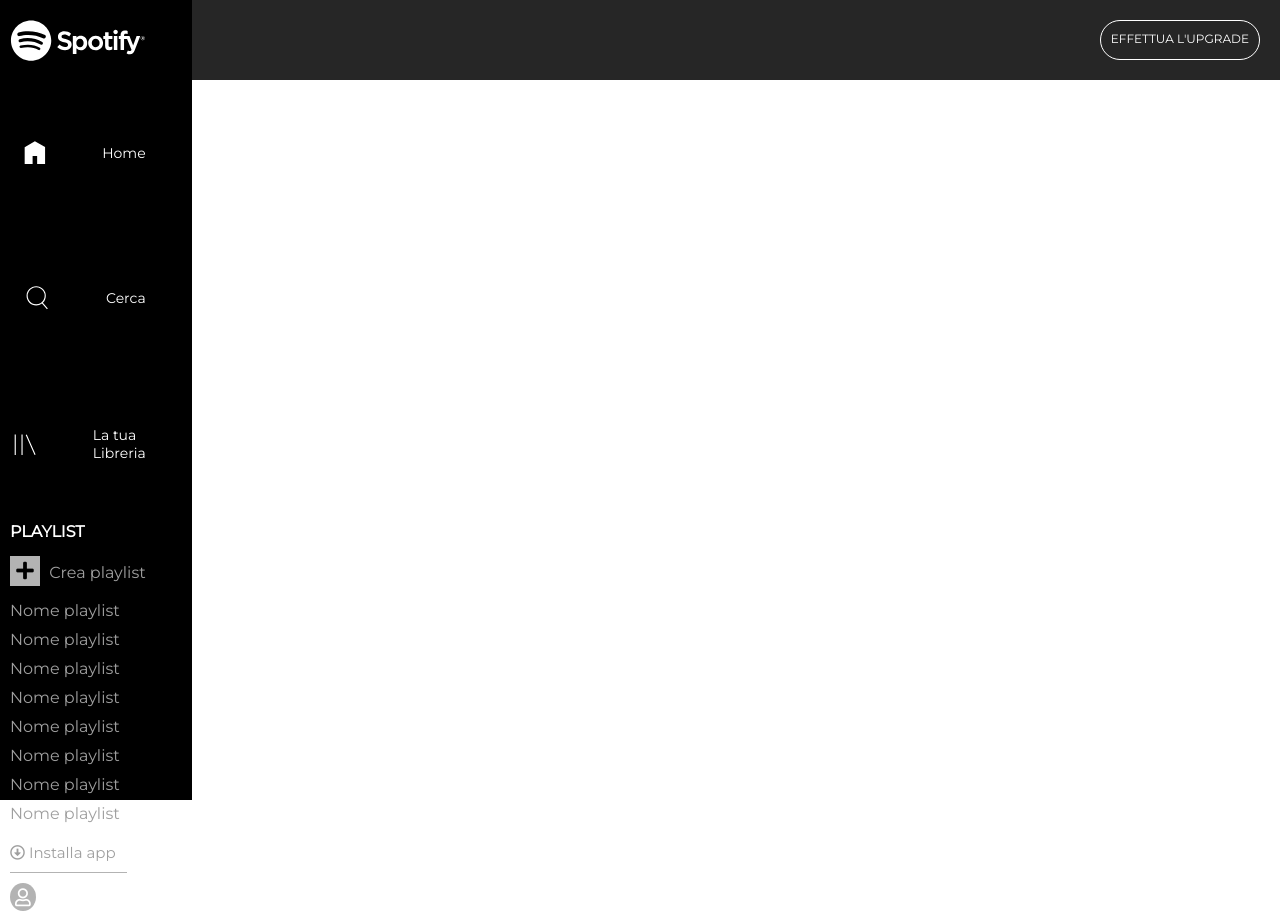
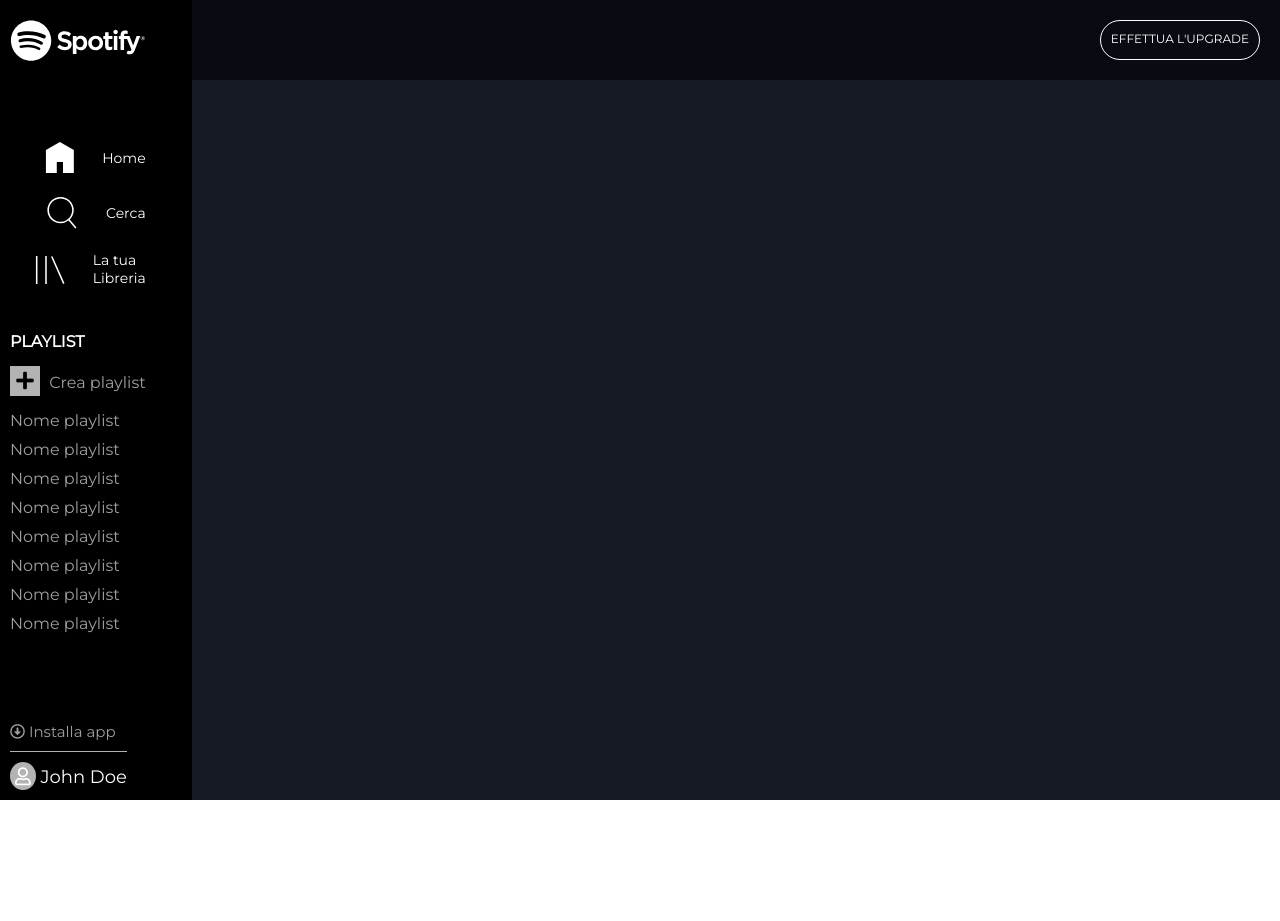
Before and after one commit to giocio97/html-css-spotifyweb, a plain HTML site: page index.html in a window 1280 px wide. After the commit the page ends 800 px from the top, so only its background shows below. Drawn offline with Linux system fonts and the light colour scheme.

Commit message:
inizio layout

```diff
--- a/css/style.css
+++ b/css/style.css
@@ -26,7 +26,7 @@ main a{
 }
 main ul li{
     list-style-type: none;
-    margin-bottom: 10px;
+
     }
 
     /* menù laterale sx */
@@ -42,7 +42,7 @@ main nav{
 }
 #logoxl{
     object-fit: cover;
-    margin: 20px 0;
+    margin-top: 20px;
 
 }
 main nav ul li a {
@@ -52,15 +52,14 @@ main nav ul li a {
     align-items:center;
     justify-content: flex-end;
     width: 100%;
-    min-height: 20px;
-
-
-
+    margin-bottom: -130px;
 
 
 }
+
  main nav ul li a img{
     scale: 0.2;
+    margin-right: -50px;
 }
 
 
@@ -68,6 +67,9 @@ main nav ul li a {
 
             /* playlist */
 
+#playlist-text{
+    padding-top: 100px;
+}
 #action-playlist{
     margin: 15px 0;
 }
@@ -85,15 +87,12 @@ height: 30px;
     margin-left: 5px;
 
 }
+#playlist li{
+    margin-bottom: 10px;
+}
 
 
-            /* bottom-menu */
 
-/* #bottom-menu{
-    display: flex;
-    justify-content: flex-end;
-    align-items:flex-end;
-} */
 
 #installer{
     font-size: 15px;
@@ -116,9 +115,9 @@ padding: 5px;
     /* intestazione di upgrade */
 
 #upgrade{
-    width: 85%;
+
     height: 80px;
-    background-color: #000000d9;
+    background-color: #080b12ee;
     display: flex;
     justify-content: right;
 
@@ -133,3 +132,8 @@ padding: 5px;
     margin: 20px;
     font-size: 12px;
 }
+
+#corpo-centrale{
+    width: 85%;
+    background-color: #141922;
+}
--- a/index.html
+++ b/index.html
@@ -42,10 +42,12 @@
                 </ul>
 
                          <!-- playlist -->
-                <h4>PLAYLIST</h4>
+               <div>
+                    <h4 id="playlist-text">PLAYLIST</h4>
                     <div id="action-playlist" >
                     <i id="plus-playlist" class="fas fa-plus"></i>
                     <span id="crea-play" >Crea playlist</span>
+                    </div>
                </div>
                 <ul id="playlist">
                     <li>Nome playlist</li>
@@ -80,17 +82,16 @@
 
         </nav>
 
+
+
+        <div id="corpo-centrale">
             <div id="upgrade">
                 <a id="link-upgrade" href="#">
                  <span>EFFETTUA L'UPGRADE</span>
                  </a>
              </div>
 
-        <!-- <div>
-            <img src="img/aquietplace.jpeg" alt="">
-            <img src="img/aquietplace.jpeg" alt="">
-            <img src="img/aquietplace.jpeg" alt="">
-        </div> -->
+        </div>
 
     </main>
 </body>
```
Lines whose indentation alone changed are shown as unchanged.
